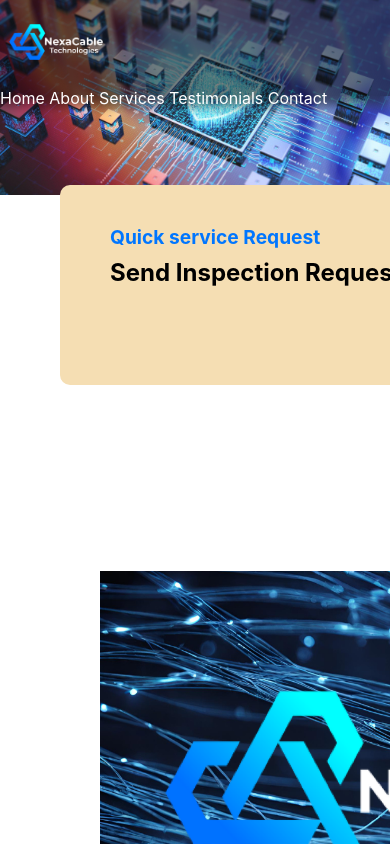
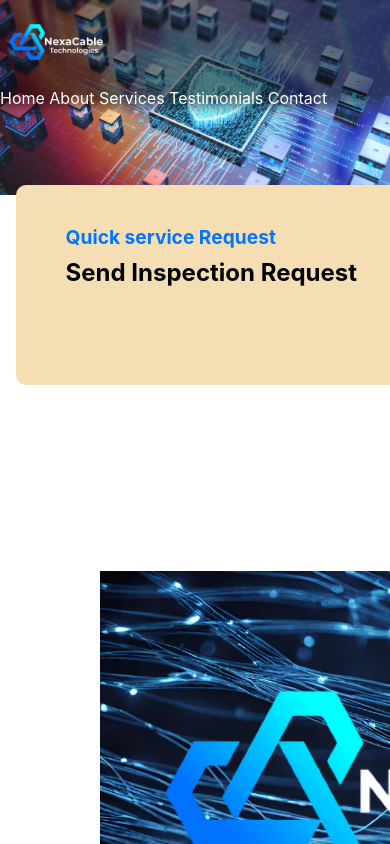
Before and after one commit to a1exlin/NexaCable-Technologies-LLC, a React (Create React App) app in the folder my-app/: page / in a window 390 px wide. Shown: the top 844 px of the page. Built offline with nearby package versions, Linux system fonts and the light colour scheme.

Commit message:
added more responsive data

```diff
--- a/my-app/src/App.css
+++ b/my-app/src/App.css
@@ -1200,16 +1200,17 @@ body {
 }
 }
 
-/* Responsive styles for small screens */
-@media screen and (max-width: 767px) {
-.header1,
-.header2,
-.provide-txt,
-.provide-txt2,
-.service,
-.service-box,
-/* ... other styles ... */
-.ten4 {
-  left: 60px;
+
+/* Responsive Styles for medium screens */
+@media (max-width: 1199px) {
+  .header1, .header2, .provide-txt, .provide-txt2, .service, .service-box, .ten4 {
+    left: 6vw;
+  }
 }
+
+/* Responsive Styles for small screens */
+@media (max-width: 767px) {
+  .header1, .header2, .provide-txt, .provide-txt2, .service, .service-box, .ten4 {
+    left: 4vw;
+  }
 }
```
